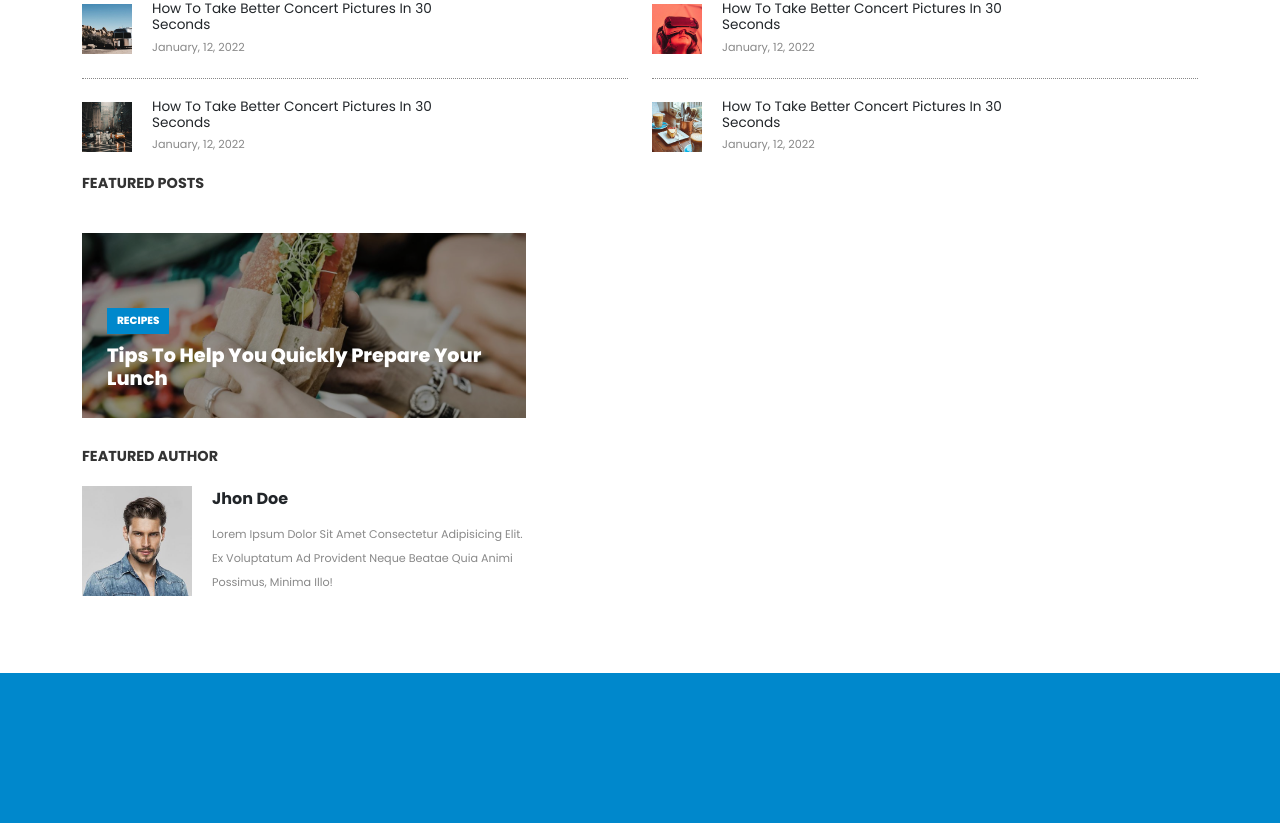
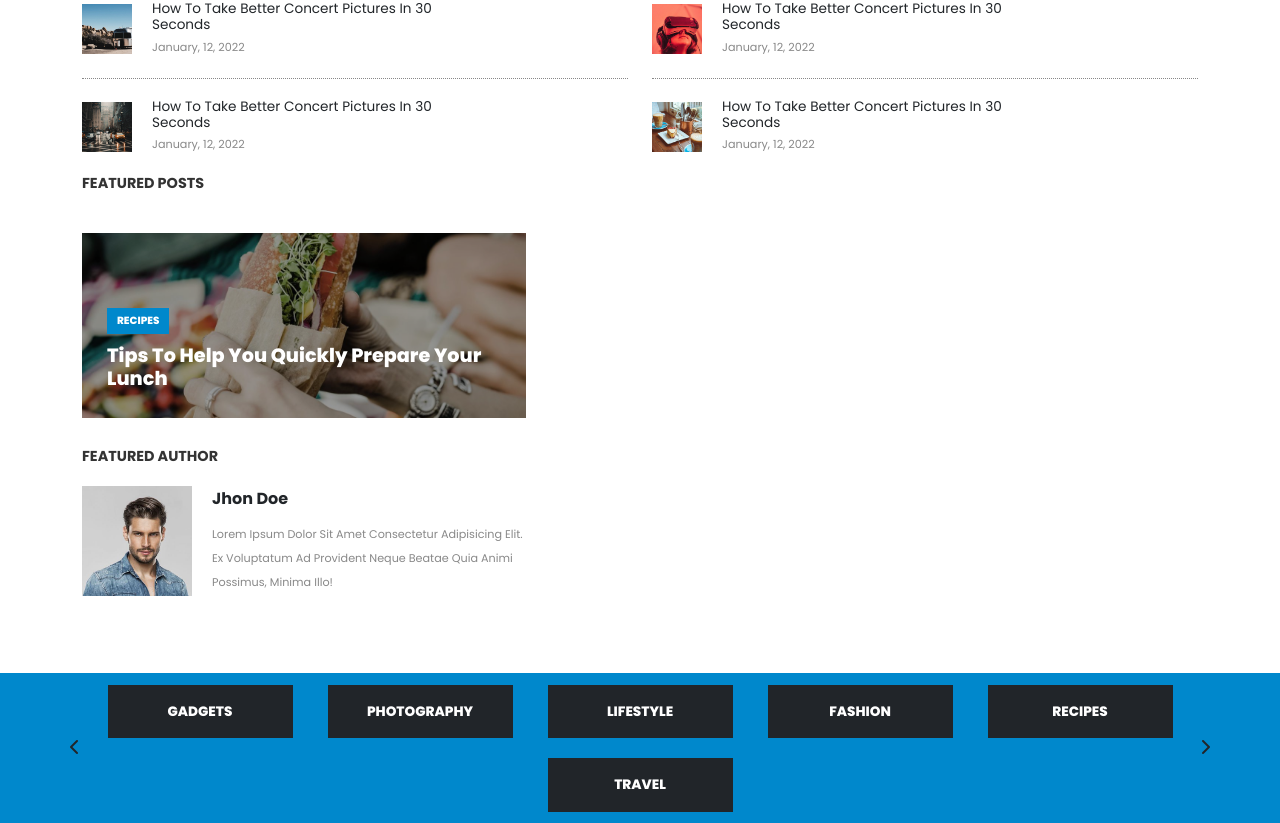
Before and after one commit to RiccardoLoPresti/proj-html-vuejs, a Vue app: page / in a window 1280 px wide. Shown: the part 1519-2342 px from the top of the page. Built offline with nearby package versions, Linux system fonts and the light colour scheme.

Commit message:
[add] Appslider

```diff
--- a/src/components/AppSliderBadge.vue
+++ b/src/components/AppSliderBadge.vue
@@ -1,21 +1,104 @@
 <script>
 export default {
-    name:'AppSliderBadge'
+    name:'AppSliderBadge',
+    data(){
+      return{
+        items:[
+                {
+                  cat:'gadgets',
+                  href: 'www.google.com'
+                },
+                {
+                  cat:'photography',
+                  href: '#'
+                },
+                {
+                  cat:'lifestyle',
+                  href: '#'
+                },
+                {
+                  cat:'fashion',
+                  href: '#'
+                },
+                {
+                  cat:'recipes',
+                  href: '#'
+                },
+                {
+                  cat:'travel',
+                  href: '#'
+                },
+              ]
+      }
+    }
 }
 </script>
 
 <template>
+
   <section>
     <div class="slider">
+      <div class="container h-100 d-flex justify-content-center ">
+        <div class="row h-100 d-flex align-items-center">
 
+          <div class="col">
+
+            <div class="box-badge d-flex flex-wrap justify-content-center">
+              <div v-for="item in items" :key="item" class="badge">{{item.cat}}</div>
+            </div>
+
+            <div class="prev">
+              <i class="fa-solid fa-chevron-left"></i>
+            </div>
+
+            <div class="next">
+              <i class="fa-solid fa-chevron-right"></i>
+            </div>
+
+          </div>
+
+        </div>
+      </div>
     </div>
   </section>
+
 </template>
 
 <style lang="scss" scoped>
 @use '../styles/partials/vars' as *;
+@use '../styles/partials/mixin' as *;
 .slider{
-    height: 150px;
+    min-height: 150px;
     background: $bg-main-color;
+    .container{
+      min-height: 150px;
+      .row{
+        min-height: 150px;
+      }
+    }
+  .col{
+    position: relative;
+    .badge{
+      @include badge('big');
+       margin: 10px 17.5px;
+      max-width: 185px;
+      min-width: 185px;
+      display: flex;
+      justify-content: center;
+    }
+    .prev,
+    .next{
+      position: absolute;
+      transform: translateY(-50%);
+    }
+    .prev{
+      top: 50%;
+      left: 0;
+    }
+    .next{
+      top: 50%;
+      right: 0;
+    }
+  }
 }
 </style>
--- a/src/styles/partials/mixin.scss
+++ b/src/styles/partials/mixin.scss
@@ -12,7 +12,8 @@
         background: $bg-main-color;
     }@else if $type=='big'{
         font-size: .85rem;
-        padding: 10px 15px;
+        padding: 20px 60px;
+        border-radius: 0%;
     }@else if $type=='small-rounded'{
         border-radius: 25px;
     }
```
